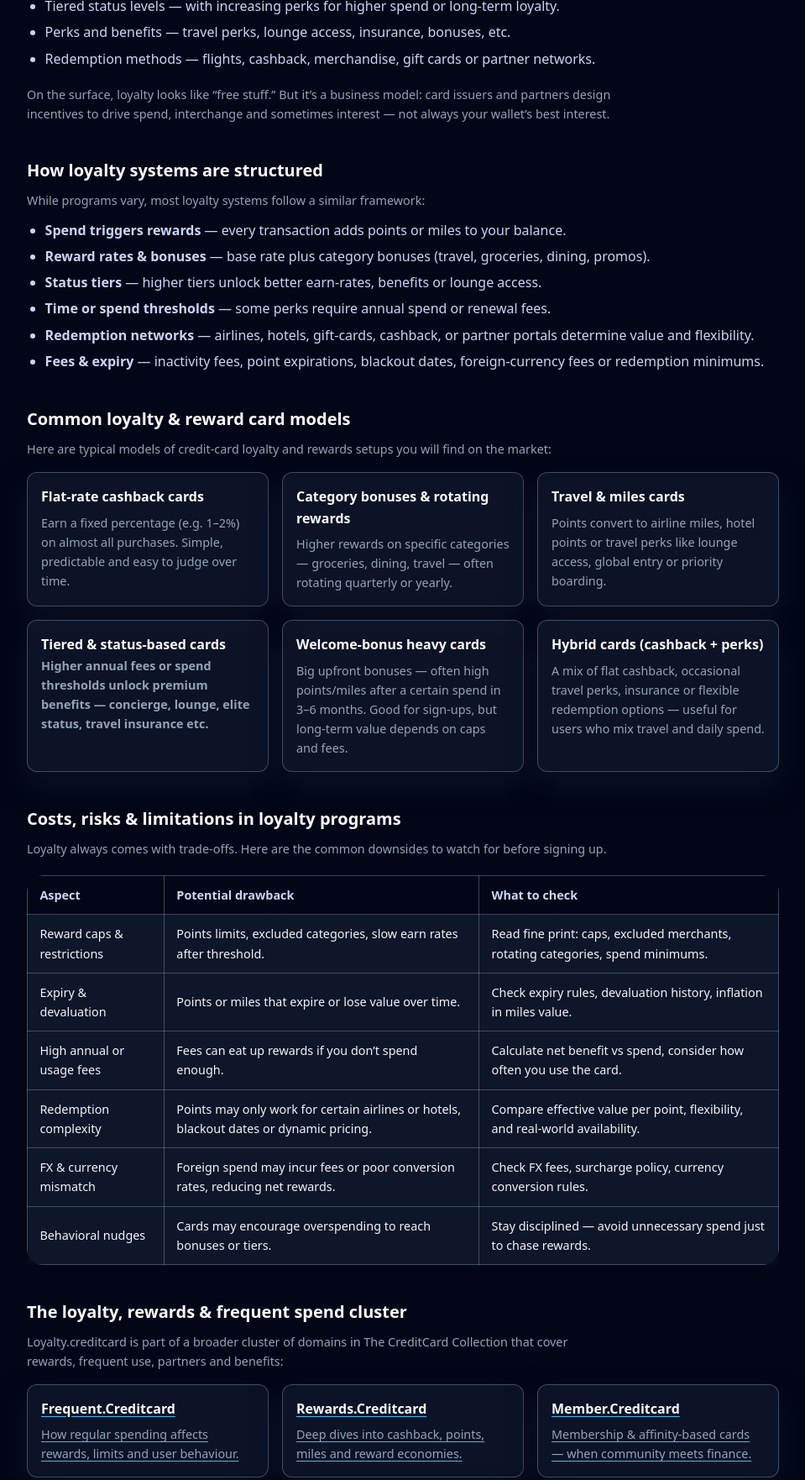
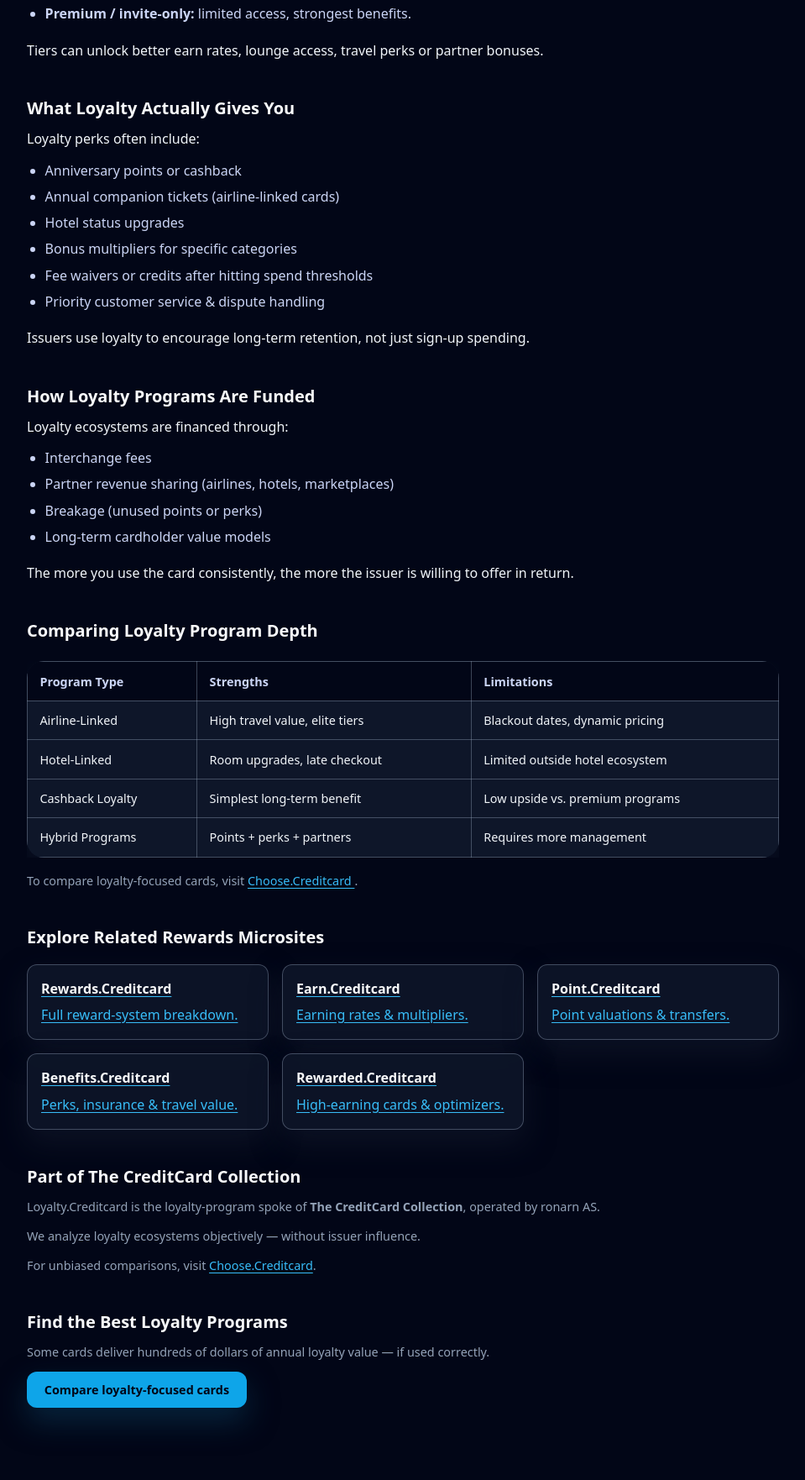
Before and after one commit to ChooseCreditCard/loyalty.creditcard, a plain HTML site: page index.html in a window 1280 px wide. Shown: the part 625-2387 px from the top of the page at 84% size, without its empty margins (160-1119 px from the left). Drawn offline with Linux system fonts and the light colour scheme.

Commit message:
Update index.html

```diff
--- a/index.html
+++ b/index.html
@@ -4,22 +4,23 @@
   <meta charset="UTF-8" />
   <meta name="viewport" content="width=device-width, initial-scale=1" />
 
-  <title>Loyalty.Creditcard – Loyalty Programs, Points & Miles Structures</title>
-  <meta name="description"
-        content="Loyalty.creditcard explains how credit-card loyalty, points, miles and status systems work — how rewards are earned, redeemed, and what the fine print often hides." />
+  <title>Loyalty.Creditcard – Loyalty Tiers, Status & Long-Term Card Value</title>
+  <meta name="description" content="Loyalty.creditcard explains loyalty tiers, elite status, anniversary bonuses and long-term value across reward ecosystems." />
   <meta name="robots" content="index,follow" />
   <link rel="canonical" href="https://loyalty.creditcard/" />
 
-  <!-- Open Graph -->
-  <meta property="og:title" content="Loyalty.Creditcard – Loyalty Programs, Points & Miles Structures" />
-  <meta property="og:description"
-        content="From earning points on everyday spend to redeeming miles for flights or cashback — understand how card-based loyalty works and how to pick the best programs." />
+  <!-- OG -->
+  <meta property="og:title" content="Loyalty.Creditcard – Loyalty Tiers & Status Value" />
+  <meta property="og:description" content="Understand elite tiers, status boosts, anniversary bonuses and how loyalty programs add long-term card value." />
   <meta property="og:type" content="website" />
   <meta property="og:url" content="https://loyalty.creditcard/" />
-  <meta property="og:image" content="https://loyalty.creditcard/preview.png" />
+  <meta property="og:image" content="https://choose.creditcard/preview.png?utm_source=loyalty.creditcard&utm_medium=referral&utm_campaign=og_image" />
 
-  <!-- Styles -->
-  <link rel="stylesheet" href="/styles.css" />
+  <!-- Twitter -->
+  <meta name="twitter:card" content="summary_large_image" />
+  <meta name="twitter:title" content="Loyalty.Creditcard – Loyalty Benefits Explained" />
+  <meta name="twitter:description" content="Independent guide to loyalty tiers, elite status and recurring long-term value." />
+  <meta name="twitter:image" content="https://choose.creditcard/preview.png?utm_source=loyalty.creditcard&utm_medium=referral&utm_campaign=twitter_image" />
 
   <!-- GA4 -->
   <script async src="https://www.googletagmanager.com/gtag/js?id=G-64FE63JQ3H"></script>
@@ -27,249 +28,209 @@
     window.dataLayer = window.dataLayer || [];
     function gtag(){ dataLayer.push(arguments); }
     gtag('js', new Date());
-    gtag('config','G-64FE63JQ3H');
+    gtag('config', 'G-64FE63JQ3H');
   </script>
+
+  <link rel="stylesheet" href="./styles.css" />
 </head>
 
 <body class="bg-slate-950 text-slate-100">
 
-  <!-- HEADER – unified CC -->
 <header class="site-header">
   <div class="nav-inner max-w-6xl">
+
     <div class="brand">
       <div class="cc-logo">CC</div>
       <div class="brand-text">
-          <span class="brand-title">Loyalty.creditcard</span>
-          <span class="brand-subtitle">Points · Miles · Status & Perks</span>
+        <div class="brand-title">Loyalty.Creditcard</div>
+        <div class="brand-subtitle">Tiers, Status & Long-Term Value</div>
       </div>
     </div>
 
     <nav class="nav-links">
-        <a href="https://fin.creditcard/">Collection</a>
-        <a href="https://tech.creditcard/">Tech</a>
-        <a href="https://choose.creditcard/">Choose</a>
+      <a href="#tiers">Tiers</a>
+      <a href="#benefits">Benefits</a>
+      <a href="#compare">Compare</a>
     </nav>
+
   </div>
 </header>
 
 <main class="cc-page">
 
   <!-- Breadcrumb -->
-    <p class="cc-breadcrumb">Loyalty.creditcard · Points · Miles · Status</p>
+  <div class="cc-breadcrumb">
+    <a href="https://choose.creditcard/?utm_source=loyalty.creditcard&utm_medium=referral&utm_campaign=breadcrumb">Home</a>
+    &nbsp;›&nbsp;
+    Loyalty Programs
+  </div>
 
-    <!-- HERO -->
+  <!-- Hero -->
   <section class="hero">
-      <h1>Credit Card Loyalty, Points &amp; Miles Programs</h1>
+    <h1>How Loyalty Tiers & Status Add Long-Term Value</h1>
     <p class="hero-lead">
-        Loyalty.creditcard walks you through how card-based reward systems work — points, miles, tiers, status, and how loyalty schemes are often built as profit machines rather than perks.
+      Loyalty.Creditcard explains elite tiers, status levels, anniversary bonuses, partner perks and the real long-term value behind loyalty ecosystems.
     </p>
-      <a class="cta"
-         href="https://choose.creditcard/?utm_source=loyalty.creditcard&utm_medium=referral&utm_campaign=loyalty_top">
-        Compare Cards with Best Rewards & Miles
+
+    <a class="cta" href="https://choose.creditcard/?utm_source=loyalty.creditcard&utm_medium=referral&utm_campaign=hero_cta">
+      Compare loyalty-focused cards
     </a>
   </section>
 
-    <!-- What is card loyalty? -->
-    <section class="section">
-      <h2>What is credit-card loyalty?</h2>
-      <p class="small">
-        Credit-card loyalty is a rewards system where your spending—or card use—is converted into points, miles, cashback or perks. These rewards come with rules, caps and often hidden costs beneath the surface.
-      </p>
+  <!-- Sections -->
+  <section id="tiers" class="section">
+    <h2>Loyalty Tiers Explained</h2>
+    <p>Loyalty tiers reward consistent usage and membership. Typical structures include:</p>
+
     <ul class="list">
-        <li>Points or miles per spend — either flat-rate or category-based.</li>
-        <li>Tiered status levels — with increasing perks for higher spend or long-term loyalty.</li>
-        <li>Perks and benefits — travel perks, lounge access, insurance, bonuses, etc.</li>
-        <li>Redemption methods — flights, cashback, merchandise, gift cards or partner networks.</li>
+      <li><strong>Basic tier:</strong> no requirements, minimal perks.</li>
+      <li><strong>Silver / mid-tier:</strong> spending threshold or points earned annually.</li>
+      <li><strong>Gold / elite tier:</strong> higher spend requirements, significant perks.</li>
+      <li><strong>Premium / invite-only:</strong> limited access, strongest benefits.</li>
     </ul>
-      <p class="small">
-        On the surface, loyalty looks like “free stuff.” But it’s a business model: card issuers and partners design incentives to drive spend, interchange and sometimes interest — not always your wallet’s best interest.
-      </p>
+
+    <p>Tiers can unlock better earn rates, lounge access, travel perks or partner bonuses.</p>
   </section>
 
-    <!-- How it works -->
-    <section class="section">
-      <h2>How loyalty systems are structured</h2>
-      <p class="small">
-        While programs vary, most loyalty systems follow a similar framework:
-      </p>
+  <section id="benefits" class="section">
+    <h2>What Loyalty Actually Gives You</h2>
+    <p>Loyalty perks often include:</p>
+
     <ul class="list">
-        <li><strong>Spend triggers rewards</strong> — every transaction adds points or miles to your balance.</li>
-        <li><strong>Reward rates &amp; bonuses</strong> — base rate plus category bonuses (travel, groceries, dining, promos).</li>
-        <li><strong>Status tiers</strong> — higher tiers unlock better earn-rates, benefits or lounge access.</li>
-        <li><strong>Time or spend thresholds</strong> — some perks require annual spend or renewal fees.</li>
-        <li><strong>Redemption networks</strong> — airlines, hotels, gift-cards, cashback, or partner portals determine value and flexibility.</li>
-        <li><strong>Fees &amp; expiry</strong> — inactivity fees, point expirations, blackout dates, foreign-currency fees or redemption minimums.</li>
+      <li>Anniversary points or cashback</li>
+      <li>Annual companion tickets (airline-linked cards)</li>
+      <li>Hotel status upgrades</li>
+      <li>Bonus multipliers for specific categories</li>
+      <li>Fee waivers or credits after hitting spend thresholds</li>
+      <li>Priority customer service & dispute handling</li>
     </ul>
+
+    <p>Issuers use loyalty to encourage long-term retention, not just sign-up spending.</p>
   </section>
 
-    <!-- Types / models -->
   <section class="section">
-      <h2>Common loyalty &amp; reward card models</h2>
-      <p class="small">
-        Here are typical models of credit-card loyalty and rewards setups you will find on the market:
-      </p>
+    <h2>How Loyalty Programs Are Funded</h2>
+    <p>Loyalty ecosystems are financed through:</p>
 
-      <div class="cluster-grid">
-        <div class="cluster-card">
-          <h3>Flat-rate cashback cards</h3>
-          <p class="small">
-            Earn a fixed percentage (e.g. 1–2%) on almost all purchases. Simple, predictable and easy to judge over time.
-          </p>
-        </div>
+    <ul class="list">
+      <li>Interchange fees</li>
+      <li>Partner revenue sharing (airlines, hotels, marketplaces)</li>
+      <li>Breakage (unused points or perks)</li>
+      <li>Long-term cardholder value models</li>
+    </ul>
 
-        <div class="cluster-card">
-          <h3>Category bonuses & rotating rewards</h3>
-          <p class="small">
-            Higher rewards on specific categories — groceries, dining, travel — often rotating quarterly or yearly.
-          </p>
-        </div>
-
-        <div class="cluster-card">
-          <h3>Travel & miles cards</h3>
-          <p class="small">
-            Points convert to airline miles, hotel points or travel perks like lounge access, global entry or priority boarding.
-          </p>
-        </div>
-
-        <div class="cluster-card">
-          <h3>Tiered & status-based cards</</h3>
-          <p class="small">
-            Higher annual fees or spend thresholds unlock premium benefits — concierge, lounge, elite status, travel insurance etc.</p>
-        </div>
-
-        <div class="cluster-card">
-          <h3>Welcome-bonus heavy cards</h3>
-          <p class="small">
-            Big upfront bonuses — often high points/miles after a certain spend in 3–6 months. Good for sign-ups, but long-term value depends on caps and fees.</p>
-        </div>
-
-        <div class="cluster-card">
-          <h3>Hybrid cards (cashback + perks)</h3>
-          <p class="small">
-            A mix of flat cashback, occasional travel perks, insurance or flexible redemption options — useful for users who mix travel and daily spend.</p>
-        </div>
-      </div>
+    <p>The more you use the card consistently, the more the issuer is willing to offer in return.</p>
   </section>
 
-    <!-- Fees / Risks / Limits -->
-    <section class="section">
-      <h2>Costs, risks &amp; limitations in loyalty programs</h2>
-      <p class="small">
-        Loyalty always comes with trade-offs. Here are the common downsides to watch for before signing up.
-      </p>
+  <!-- Comparison Table -->
+  <section id="compare" class="section">
+    <h2>Comparing Loyalty Program Depth</h2>
 
     <div class="table-wrap">
       <table class="table">
         <thead>
           <tr>
-            <th>Aspect</th>
-            <th>Potential drawback</th>
-            <th>What to check</th>
+            <th>Program Type</th>
+            <th>Strengths</th>
+            <th>Limitations</th>
           </tr>
         </thead>
         <tbody>
           <tr>
-            <td>Reward caps & restrictions</td>
-            <td>Points limits, excluded categories, slow earn rates after threshold.</td>
-            <td>Read fine print: caps, excluded merchants, rotating categories, spend minimums.</td>
+            <td>Airline-Linked</td>
+            <td>High travel value, elite tiers</td>
+            <td>Blackout dates, dynamic pricing</td>
           </tr>
           <tr>
-            <td>Expiry & devaluation</td>
-            <td>Points or miles that expire or lose value over time.</td>
-            <td>Check expiry rules, devaluation history, inflation in miles value.</td>
+            <td>Hotel-Linked</td>
+            <td>Room upgrades, late checkout</td>
+            <td>Limited outside hotel ecosystem</td>
           </tr>
           <tr>
-            <td>High annual or usage fees</td>
-            <td>Fees can eat up rewards if you don’t spend enough.</td>
-            <td>Calculate net benefit vs spend, consider how often you use the card.</td>
+            <td>Cashback Loyalty</td>
+            <td>Simplest long-term benefit</td>
+            <td>Low upside vs. premium programs</td>
           </tr>
           <tr>
-            <td>Redemption complexity</td>
-            <td>Points may only work for certain airlines or hotels, blackout dates or dynamic pricing.</td>
-            <td>Compare effective value per point, flexibility, and real-world availability.</td>
-          </tr>
-          <tr>
-            <td>FX & currency mismatch</td>
-            <td>Foreign spend may incur fees or poor conversion rates, reducing net rewards.</td>
-            <td>Check FX fees, surcharge policy, currency conversion rules.</td>
-          </tr>
-          <tr>
-            <td>Behavioral nudges</td>
-            <td>Cards may encourage overspending to reach bonuses or tiers.</td>
-            <td>Stay disciplined — avoid unnecessary spend just to chase rewards.</td>
+            <td>Hybrid Programs</td>
+            <td>Points + perks + partners</td>
+            <td>Requires more management</td>
           </tr>
         </tbody>
       </table>
     </div>
+
+    <p class="small">
+      To compare loyalty-focused cards, visit
+      <a href="https://choose.creditcard/?utm_source=loyalty.creditcard&utm_medium=referral&utm_campaign=comparison_section">
+        Choose.Creditcard
+      </a>.
+    </p>
   </section>
 
-    <!-- Cluster links -->
+  <!-- Cluster Links -->
   <section class="section">
-      <h2>The loyalty, rewards &amp; frequent spend cluster</h2>
-      <p class="small">
-        Loyalty.creditcard is part of a broader cluster of domains in The CreditCard Collection that
-        cover rewards, frequent use, partners and benefits:
-      </p>
+    <h2>Explore Related Rewards Microsites</h2>
 
     <div class="cluster-grid">
-        <a class="cluster-card"
-           href="https://frequent.creditcard/?utm_source=loyalty.creditcard&utm_medium=referral&utm_campaign=frequent">
-          <h3>Frequent.Creditcard</h3>
-          <p class="small">How regular spending affects rewards, limits and user behaviour.</p>
+
+      <a class="cluster-card" href="https://rewards.creditcard/?utm_source=loyalty.creditcard&utm_medium=referral&utm_campaign=cluster_rewards">
+        <h3>Rewards.Creditcard</h3>
+        <p>Full reward-system breakdown.</p>
       </a>
 
-        <a class="cluster-card"
-           href="https://rewards.creditcard/?utm_source=loyalty.creditcard&utm_medium=referral&utm_campaign=rewards">
-          <h3>Rewards.Creditcard</h3>
-          <p class="small">Deep dives into cashback, points, miles and reward economies.</p>
+      <a class="cluster-card" href="https://earn.creditcard/?utm_source=loyalty.creditcard&utm_medium=referral&utm_campaign=cluster_earn">
+        <h3>Earn.Creditcard</h3>
+        <p>Earning rates & multipliers.</p>
       </a>
 
-        <a class="cluster-card"
-           href="https://member.creditcard/?utm_source=loyalty.creditcard&utm_medium=referral&utm_campaign=member">
-          <h3>Member.Creditcard</h3>
-          <p class="small">Membership & affinity-based cards — when community meets finance.</p>
+      <a class="cluster-card" href="https://point.creditcard/?utm_source=loyalty.creditcard&utm_medium=referral&utm_campaign=cluster_point">
+        <h3>Point.Creditcard</h3>
+        <p>Point valuations & transfers.</p>
       </a>
 
-        <a class="cluster-card"
-           href="https://partners.creditcard/?utm_source=loyalty.creditcard&utm_medium=referral&utm_campaign=partners">
-          <h3>Partners.Creditcard</h3>
-          <p class="small">How issuers, brands and platforms partner to build cards.</p>
+      <a class="cluster-card" href="https://benefits.creditcard/?utm_source=loyalty.creditcard&utm_medium=referral&utm_campaign=cluster_benefits">
+        <h3>Benefits.Creditcard</h3>
+        <p>Perks, insurance & travel value.</p>
       </a>
 
-        <a class="cluster-card"
-           href="https://fin.creditcard/?utm_source=loyalty.creditcard&utm_medium=referral&utm_campaign=fin">
-          <h3>Fin.Creditcard</h3>
-          <p class="small">Overview of The CreditCard Collection and core payment mechanics.</p>
+      <a class="cluster-card" href="https://rewarded.creditcard/?utm_source=loyalty.creditcard&utm_medium=referral&utm_campaign=cluster_rewarded">
+        <h3>Rewarded.Creditcard</h3>
+        <p>High-earning cards & optimizers.</p>
       </a>
 
-        <a class="cluster-card"
-           href="https://tech.creditcard/?utm_source=loyalty.creditcard&utm_medium=referral&utm_campaign=tech">
-          <h3>Tech.Creditcard</h3>
-          <p class="small">Tech stack, rails and infrastructure powering modern card ecosystems.</p>
-        </a>
     </div>
   </section>
 
-    <!-- CTA bottom -->
+  <!-- Collection Section -->
   <section class="section">
-      <h2>Find cards with rewards & miles that match your lifestyle</h2>
+    <h2>Part of The CreditCard Collection</h2>
     <p class="small">
-        Loyalty.creditcard explains how loyalty systems are built and where value lies — to compare real-world
-        card offers with different reward models, visit the comparison engine on Choose.Creditcard:
+      Loyalty.Creditcard is the loyalty-program spoke of <strong>The CreditCard Collection</strong>, operated by ronarn AS.
     </p>
-      <a class="cta"
-         href="https://choose.creditcard/?utm_source=loyalty.creditcard&utm_medium=referral&utm_campaign=loyalty_bottom">
-        Open Card Comparison on Choose.Creditcard
+    <p class="small">
+      We analyze loyalty ecosystems objectively — without issuer influence.
+    </p>
+    <p class="small">
+      For unbiased comparisons, visit
+      <a href="https://choose.creditcard/?utm_source=loyalty.creditcard&utm_medium=referral&utm_campaign=collection_section">Choose.Creditcard</a>.
+    </p>
+  </section>
+
+  <!-- Bottom CTA -->
+  <section class="section">
+    <h2>Find the Best Loyalty Programs</h2>
+    <p class="small">Some cards deliver hundreds of dollars of annual loyalty value — if used correctly.</p>
+
+    <a class="cta" href="https://choose.creditcard/?utm_source=loyalty.creditcard&utm_medium=referral&utm_campaign=bottom_cta">
+      Compare loyalty-focused cards
     </a>
   </section>
 
 </main>
 
-  <!-- MINI FOOTER -->
 <footer class="mini-footer">
-    <p class="mini-footer-main">
-      © 2025 The CreditCard Collection — ronarn AS
-    </p>
+  <p class="mini-footer-main">© 2025 The CreditCard Collection — ronarn AS</p>
   <p class="mini-footer-contact">
     Contact: <a href="mailto:support@cc.creditcard">support@cc.creditcard</a>
   </p>
```
Lines whose indentation alone changed are shown as unchanged.
